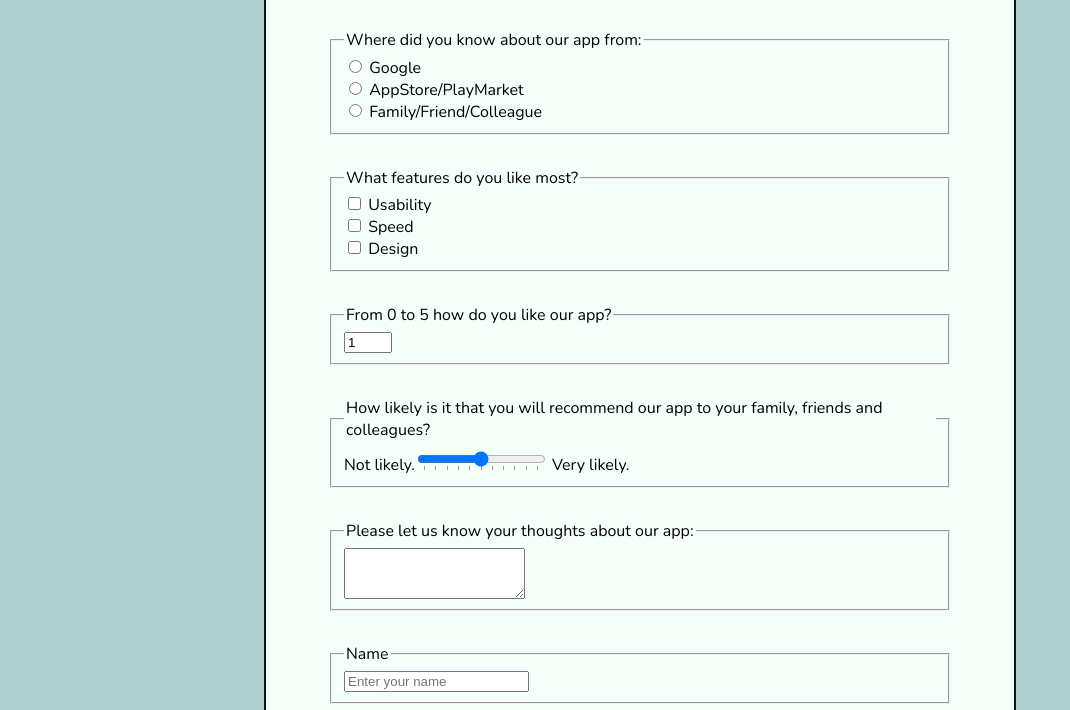
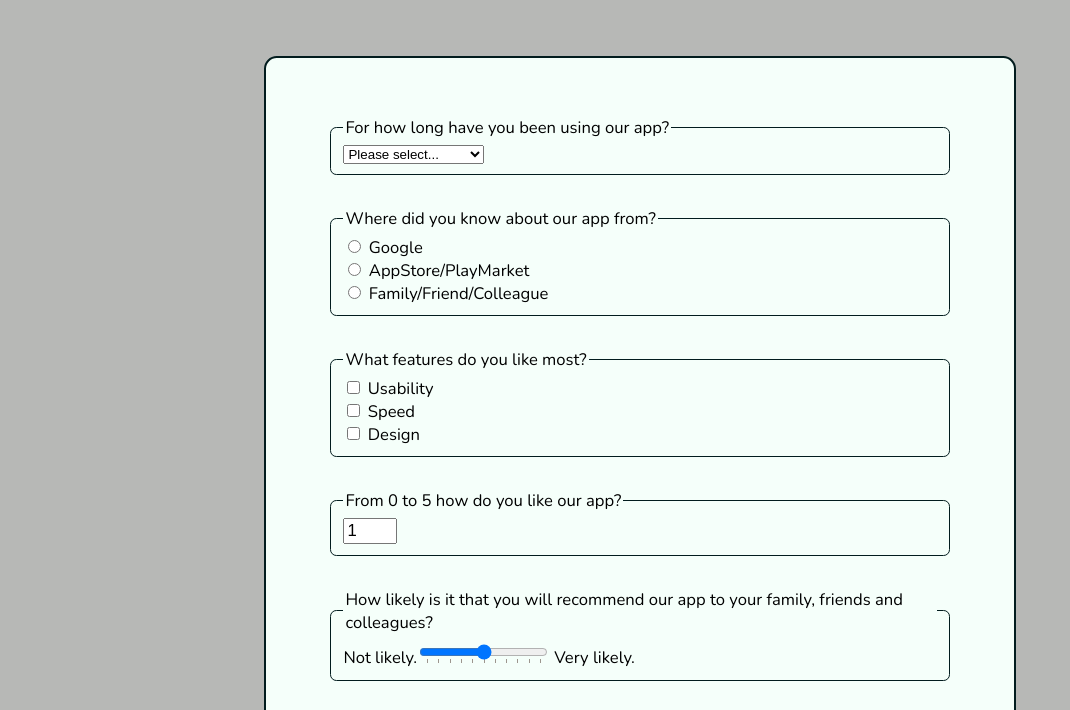
Before and after one commit to glushkov89/FCC-Build-a-Survey-Form, a plain HTML site: page index.html in a window 1280 px wide. Shown: the part 206-916 px from the top of the page, without its empty margins (0-1070 px from the left). Drawn offline with nearby package versions, Linux system fonts and the light colour scheme.

Commit message:
More CSS

```diff
--- a/index.html
+++ b/index.html
@@ -29,7 +29,7 @@
                 </fieldset>
 
                 <fieldset id="origin">
-                    <legend>Where did you know about our app from:</legend>
+                    <legend>Where did you know about our app from?</legend>
                     <input id="one" type="radio" name="origin" value="google">
                     <label for="one">Google</label><br>
                     <input id="two" type="radio" name="origin" value="store">
@@ -74,7 +74,7 @@
 
                 <fieldset>
                     <legend><label for="comments">Please let us know your thoughts about our app:</label></legend>
-                    <textarea id="comments" rows="3" maxlength="250" name="Comments" placeholder=""></textarea>
+                    <textarea id="comments" name="Comments" rows="10" placeholder="Enter your comment here."></textarea>
                 </fieldset>
 
                 <fieldset>
--- a/style.css
+++ b/style.css
@@ -1,17 +1,38 @@
-body {
-    background-color: #afcfce;
-    font-family: 'Nunito', sans-serif;
+* {
+    box-sizing: border-box;
 }
 
-main {
+body {
+    background-color: #b7b8b6;
+    font-family: 'Nunito', sans-serif;
+    font-size: 1.3vw;
+}
+
+input,
+option {
+    font-size: 1.3vw;
+}
+
+main,
+header {
     border: 0.2vw solid #021c1e;
     background-color: mintcream;
     border-radius: 1vw;
-    /*    padding: 3vw 3vw;*/
     margin-left: 20vw;
     margin-right: 20vw;
+    margin-top: 5vw;
 }
 
 fieldset {
     margin: 2.5vw 5vw;
+    border: 0.05vw solid #021c1e;
+    border-radius: 0.5vw;
 }
+
+form:first-child {
+    margin-top: 4.5vw;
+}
+
+textarea {
+    width: 100%;
+}
```
